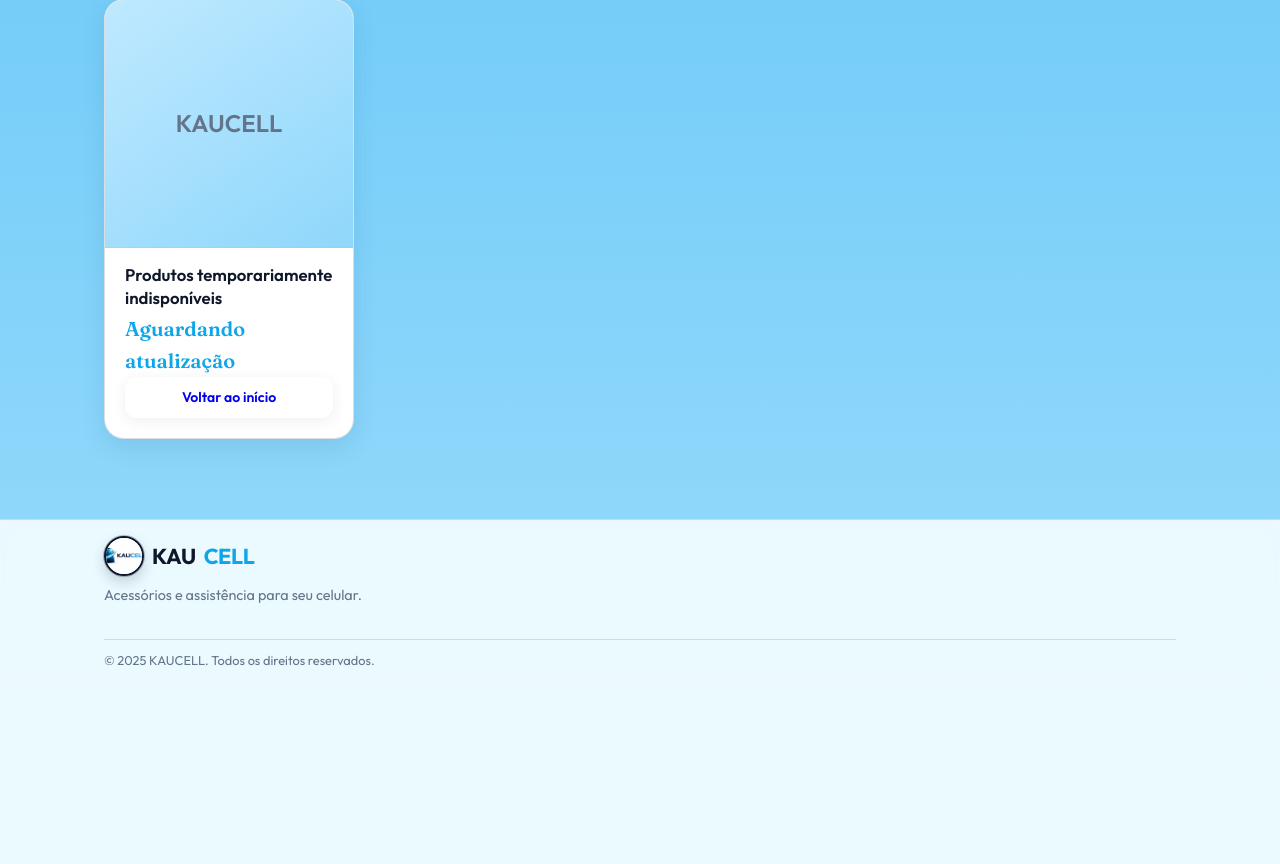
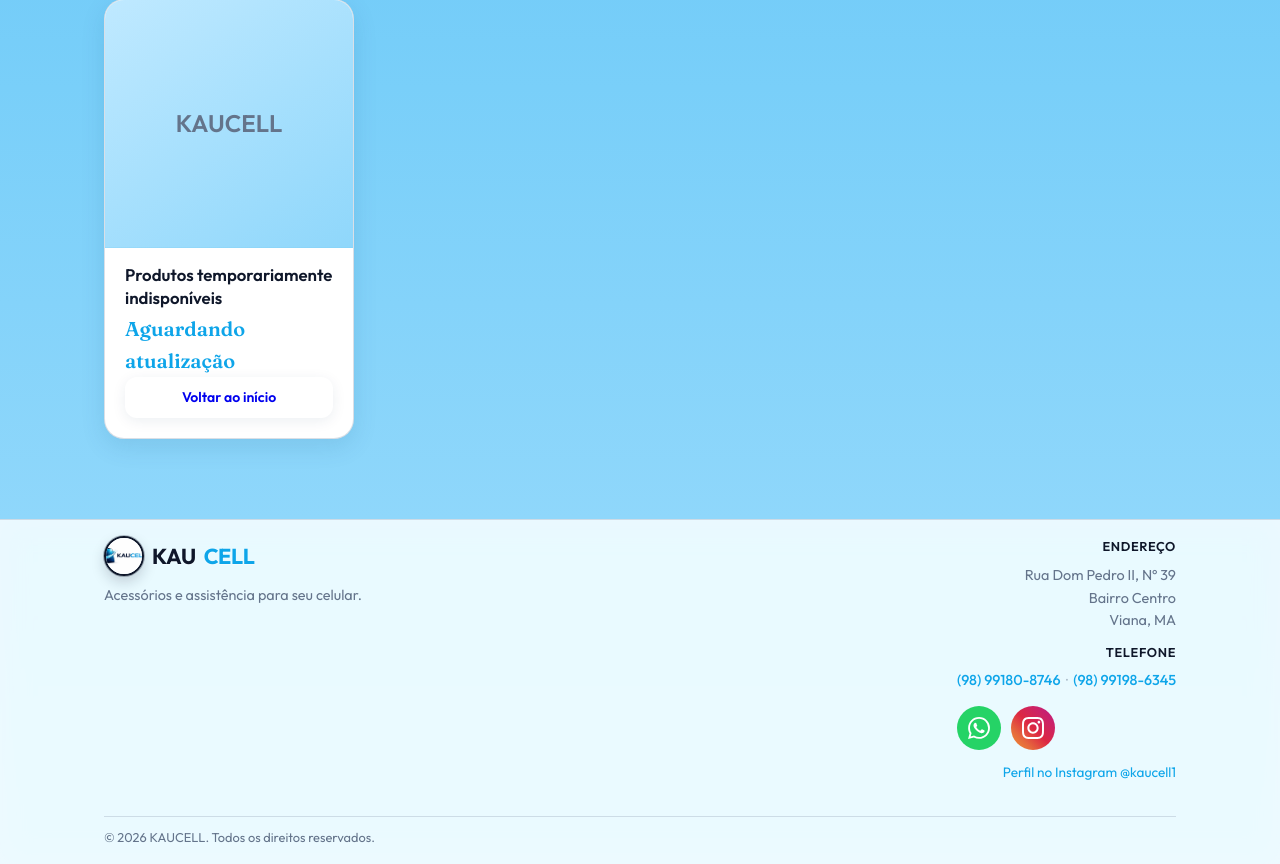
Before and after one commit to VandinDev221/Kaucell, a PHP site: page /produtos.html in a window 1280 px wide. Shown: the part 440-1304 px from the top of the page. Before the commit the page ends 1106 px from the top, so only its background shows below. Run offline with PHP 8.4, Linux system fonts and the light colour scheme.

Commit message:
Rodapé com endereço e WhatsApp/Instagram; carrosséis de até 10 produtos
Made-with: Cursor

```diff
--- a/frontend/produtos.html
+++ b/frontend/produtos.html
@@ -40,6 +40,7 @@
 
         <div class="categorias">
           <h2 class="categoria-titulo">Catálogo em atualização</h2>
+          <div class="produtos-carrosseis">
             <div class="produtos-grid produtos-grid--carousel-mobile">
               <article class="card-produto">
                 <div class="card-produto-img">KAUCELL</div>
@@ -47,6 +48,7 @@
                 <p class="card-produto-preco">Aguardando atualização</p>
                 <a href="index.html" class="btn btn-small">Voltar ao início</a>
               </article>
+            </div>
           </div>
         </div>
       </div>
@@ -59,7 +61,28 @@
         <a href="index.html" class="logo"><img src="/logo.png" alt="KAUCELL" class="logo-img">KAU<span>CELL</span></a>
         <p>Acessórios e assistência para seu celular.</p>
       </div>
-      <p class="footer-copy">&copy; 2025 KAUCELL. Todos os direitos reservados.</p>
+      <div class="footer-contact">
+        <p class="footer-contact-title">Endereço</p>
+        <address class="footer-address">
+          Rua Dom Pedro II, Nº 39<br>
+          Bairro Centro<br>
+          Viana, MA
+        </address>
+        <p class="footer-contact-title">Telefone</p>
+        <p class="footer-phones">
+          <a href="tel:+5598991808746">(98) 99180-8746</a><span class="footer-phone-sep"> · </span><a href="tel:+5598991986345">(98) 99198-6345</a>
+        </p>
+        <div class="footer-social">
+          <a href="https://wa.me/5598991808746" class="footer-social-link footer-social-link--whatsapp" target="_blank" rel="noopener noreferrer" title="WhatsApp" aria-label="Abrir conversa no WhatsApp">
+            <svg viewBox="0 0 24 24" aria-hidden="true"><path d="M17.472 14.382c-.297-.149-1.758-.867-2.03-.967-.273-.099-.471-.148-.67.15-.197.297-.767.966-.94 1.164-.173.199-.347.223-.644.075-.297-.15-1.255-.463-2.39-1.475-.883-.788-1.48-1.761-1.653-2.059-.173-.297-.018-.458.13-.606.134-.133.298-.347.446-.52.149-.174.198-.298.298-.497.099-.198.05-.371-.025-.52-.075-.149-.669-1.612-.916-2.207-.242-.579-.487-.5-.669-.51-.173-.008-.371-.01-.57-.01-.198 0-.52.074-.792.372-.272.297-1.04 1.016-1.04 2.479 0 1.462 1.065 2.875 1.213 3.074.149.198 2.096 3.2 5.077 4.487.709.306 1.262.489 1.694.625.712.227 1.36.195 1.871.118.571-.085 1.758-.719 2.006-1.413.248-.694.248-1.289.173-1.413-.074-.124-.272-.198-.57-.347m-5.421 7.403h-.004a9.87 9.87 0 01-5.031-1.378l-.361-.214-3.741.982.998-3.648-.235-.374a9.86 9.86 0 01-1.51-5.26c.001-5.45 4.436-9.884 9.888-9.884 2.64 0 5.122 1.03 6.988 2.898a9.825 9.825 0 012.893 6.994c-.003 5.45-4.435 9.884-9.881 9.884m8.413-18.297A11.815 11.815 0 0012.05 0C5.495 0 .16 5.335.157 11.892c0 2.096.547 4.142 1.588 5.945L.057 24l6.305-1.654a11.882 11.882 0 005.683 1.448h.005c6.554 0 11.89-5.335 11.893-11.893a11.821 11.821 0 00-3.48-8.413z"/></svg>
+          </a>
+          <a href="https://www.instagram.com/direct/t/17844502623276879/" class="footer-social-link footer-social-link--instagram" target="_blank" rel="noopener noreferrer" title="Direct no Instagram" aria-label="Abrir Direct do Instagram">
+            <svg viewBox="0 0 24 24" aria-hidden="true"><path d="M12 2.163c3.204 0 3.584.012 4.85.07 3.252.148 4.771 1.691 4.919 4.919.058 1.265.069 1.645.069 4.849 0 3.205-.012 3.584-.069 4.849-.149 3.225-1.664 4.771-4.919 4.919-1.266.058-1.644.07-4.85.07-3.204 0-3.584-.012-4.849-.07-3.26-.149-4.771-1.699-4.919-4.92-.058-1.265-.07-1.644-.07-4.849 0-3.204.013-3.583.07-4.849.149-3.227 1.664-4.771 4.919-4.919 1.266-.057 1.645-.069 4.849-.069zm0-2.163c-3.259 0-3.667.014-4.947.072-4.358.2-6.78 2.618-6.98 6.98-.059 1.281-.073 1.689-.073 4.948 0 3.259.014 3.668.072 4.948.2 4.358 2.618 6.78 6.98 6.98 1.281.058 1.689.072 4.948.072 3.259 0 3.668-.014 4.948-.072 4.354-.2 6.782-2.618 6.979-6.98.059-1.28.073-1.689.073-4.948 0-3.259-.014-3.667-.072-4.947-.196-4.354-2.617-6.78-6.979-6.98-1.281-.059-1.69-.073-4.949-.073zm0 5.838c-3.403 0-6.162 2.759-6.162 6.162s2.759 6.163 6.162 6.163 6.162-2.759 6.162-6.163c0-3.403-2.759-6.162-6.162-6.162zm0 10.162c-2.209 0-4-1.79-4-4 0-2.209 1.791-4 4-4s4 1.791 4 4c0 2.21-1.791 4-4 4zm6.406-11.845c-.796 0-1.441.645-1.441 1.44s.645 1.44 1.441 1.44c.795 0 1.439-.645 1.439-1.44s-.644-1.44-1.439-1.44z"/></svg>
+          </a>
+        </div>
+        <p class="footer-instagram-profile"><a href="https://www.instagram.com/kaucell1/" target="_blank" rel="noopener noreferrer">Perfil no Instagram @kaucell1</a></p>
+      </div>
+      <p class="footer-copy">&copy; 2026 KAUCELL. Todos os direitos reservados.</p>
     </div>
   </footer>
 
--- a/frontend/script.js
+++ b/frontend/script.js
@@ -4,8 +4,9 @@
   var header = document.querySelector('.header');
   var menuToggle = document.querySelector('.menu-toggle');
   var navLinks = document.querySelectorAll('.nav-link');
-  var gridDestaques = document.querySelector('.section-destaques .produtos-grid');
-  var gridCatalogo = document.querySelector('.section-produtos-interna .produtos-grid');
+  var destaquesMount = document.querySelector('.section-destaques .produtos-carrosseis');
+  var catalogoMount = document.querySelector('.section-produtos-interna .produtos-carrosseis');
+  var MAX_PRODUTOS_CARROSSEL = 10;
 
   if (menuToggle) {
     menuToggle.addEventListener('click', function () {
@@ -40,26 +41,16 @@
     return 'R$ ' + n.toFixed(2).replace('.', ',');
   }
 
-  function carregarProdutosDestaque() {
-    if (!gridDestaques) return;
-
-    fetch('api/produtos.php')
-      .then(function (res) { return res.json(); })
-      .then(function (data) {
-        if (!data || !data.ok || !Array.isArray(data.items) || data.items.length === 0) {
-          return;
+  function fatiarProdutosEmCarrosseis(items, maxPorCarrossel) {
+    var limite = maxPorCarrossel || MAX_PRODUTOS_CARROSSEL;
+    var blocos = [];
+    for (var i = 0; i < items.length; i += limite) {
+      blocos.push(items.slice(i, i + limite));
+    }
+    return blocos;
   }
 
-        var destaques = data.items.filter(function (item) {
-          return item.destaque === 1 || item.destaque === '1';
-        });
-
-        if (!destaques.length) {
-          return;
-        }
-        gridDestaques.innerHTML = '';
-
-        destaques.forEach(function (item) {
+  function criarCardProdutoDestaque(item) {
     var artigo = document.createElement('article');
     artigo.className = 'card-produto';
 
@@ -91,27 +82,10 @@
     artigo.appendChild(preco);
     artigo.appendChild(link);
 
-          gridDestaques.appendChild(artigo);
-        });
-      })
-      .catch(function () {
-        // Silencioso: mantém o conteúdo estático se der erro
-      });
+    return artigo;
   }
 
-  function carregarCatalogoCompleto() {
-    if (!gridCatalogo) return;
-
-    fetch('api/produtos.php')
-      .then(function (res) { return res.json(); })
-      .then(function (data) {
-        if (!data || !data.ok || !Array.isArray(data.items) || data.items.length === 0) {
-          return;
-        }
-
-        gridCatalogo.innerHTML = '';
-
-        data.items.forEach(function (item) {
+  function criarCardProdutoCatalogo(item) {
     var artigo = document.createElement('article');
     artigo.className = 'card-produto';
 
@@ -137,7 +111,62 @@
     artigo.appendChild(titulo);
     artigo.appendChild(preco);
 
-          gridCatalogo.appendChild(artigo);
+    return artigo;
+  }
+
+  function carregarProdutosDestaque() {
+    if (!destaquesMount) return;
+
+    fetch('api/produtos.php')
+      .then(function (res) { return res.json(); })
+      .then(function (data) {
+        if (!data || !data.ok || !Array.isArray(data.items) || data.items.length === 0) {
+          return;
+        }
+
+        var destaques = data.items.filter(function (item) {
+          return item.destaque === 1 || item.destaque === '1';
+        });
+
+        if (!destaques.length) {
+          return;
+        }
+
+        destaquesMount.innerHTML = '';
+
+        fatiarProdutosEmCarrosseis(destaques, MAX_PRODUTOS_CARROSSEL).forEach(function (chunk) {
+          var grid = document.createElement('div');
+          grid.className = 'produtos-grid produtos-grid--carousel-mobile';
+          chunk.forEach(function (item) {
+            grid.appendChild(criarCardProdutoDestaque(item));
+          });
+          destaquesMount.appendChild(grid);
+        });
+      })
+      .catch(function () {
+        // Silencioso: mantém o conteúdo estático se der erro
+      });
+  }
+
+  function carregarCatalogoCompleto() {
+    if (!catalogoMount) return;
+
+    fetch('api/produtos.php')
+      .then(function (res) { return res.json(); })
+      .then(function (data) {
+        if (!data || !data.ok || !Array.isArray(data.items) || data.items.length === 0) {
+          return;
+        }
+
+        catalogoMount.innerHTML = '';
+
+        fatiarProdutosEmCarrosseis(data.items, MAX_PRODUTOS_CARROSSEL).forEach(function (chunk) {
+          var grid = document.createElement('div');
+          grid.className = 'produtos-grid produtos-grid--carousel-mobile';
+          chunk.forEach(function (item) {
+            grid.appendChild(criarCardProdutoCatalogo(item));
+          });
+          catalogoMount.appendChild(grid);
         });
       })
       .catch(function () {
--- a/frontend/styles.css
+++ b/frontend/styles.css
@@ -469,6 +469,12 @@ body {
 }
 
 /* ===== Produtos ===== */
+.produtos-carrosseis {
+  display: flex;
+  flex-direction: column;
+  gap: 1.75rem;
+}
+
 .produtos-grid {
   display: grid;
   grid-template-columns: repeat(auto-fill, minmax(240px, 1fr));
@@ -764,6 +770,101 @@ body {
   color: var(--color-text-muted);
 }
 
+.footer-contact {
+  font-size: 0.9rem;
+  color: var(--color-text-muted);
+  max-width: 20rem;
+  text-align: right;
+  justify-self: end;
+}
+
+.footer-contact-title {
+  font-weight: 600;
+  color: var(--color-text);
+  margin: 0 0 0.5rem;
+  font-size: 0.8rem;
+  text-transform: uppercase;
+  letter-spacing: 0.05em;
+}
+
+.footer-address {
+  font-style: normal;
+  line-height: 1.55;
+  margin: 0 0 0.65rem;
+}
+
+.footer-phones {
+  margin: 0;
+  line-height: 1.5;
+}
+
+.footer-phones a {
+  color: var(--color-accent);
+  text-decoration: none;
+  font-weight: 500;
+}
+
+.footer-phones a:hover {
+  text-decoration: underline;
+}
+
+.footer-phone-sep {
+  opacity: 0.5;
+  padding: 0 0.15rem;
+}
+
+.footer-social {
+  display: flex;
+  flex-wrap: wrap;
+  gap: 0.65rem;
+  align-items: center;
+  margin-top: 0.9rem;
+}
+
+.footer-social-link {
+  display: inline-flex;
+  align-items: center;
+  justify-content: center;
+  width: 44px;
+  height: 44px;
+  border-radius: 50%;
+  color: #fff;
+  transition: transform var(--transition), box-shadow var(--transition);
+}
+
+.footer-social-link:hover {
+  transform: translateY(-2px);
+  box-shadow: 0 6px 16px rgba(15, 23, 42, 0.18);
+}
+
+.footer-social-link--whatsapp {
+  background: #25d366;
+}
+
+.footer-social-link--instagram {
+  background: linear-gradient(45deg, #f09433 0%, #e6683c 25%, #dc2743 50%, #cc2366 75%, #bc1888 100%);
+}
+
+.footer-social-link svg {
+  width: 22px;
+  height: 22px;
+  fill: currentColor;
+}
+
+.footer-instagram-profile {
+  margin: 0.75rem 0 0;
+  font-size: 0.85rem;
+}
+
+.footer-instagram-profile a {
+  color: var(--color-accent);
+  text-decoration: none;
+}
+
+.footer-instagram-profile a:hover {
+  text-decoration: underline;
+}
+
 .footer-nav {
   display: flex;
   gap: 1.5rem;
@@ -842,6 +943,17 @@ body {
   .footer-inner {
     grid-template-columns: 1fr;
     text-align: center;
+  }
+
+  .footer-contact {
+    max-width: none;
+    margin: 0 auto;
+    text-align: center;
+    justify-self: center;
+  }
+
+  .footer-social {
+    justify-content: center;
   }
 
   .footer-nav {
```
Also changed, not shown: frontend/admin.html (+22 -1 lines), frontend/blog.html (+22 -1 lines), frontend/index.html (+24 -1 lines), frontend/servicos.html (+22 -1 lines). Lines whose indentation alone changed are shown as unchanged.
